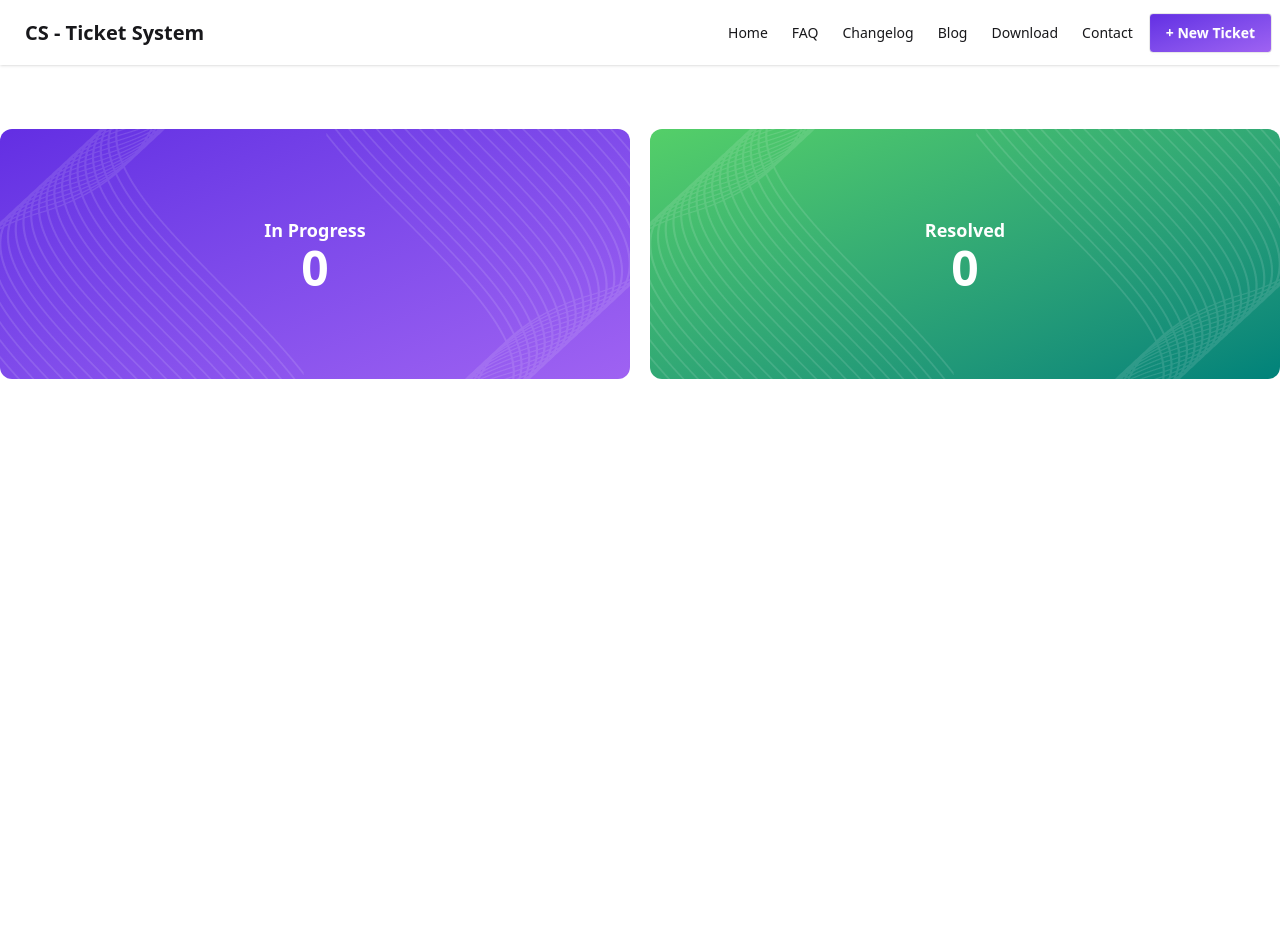
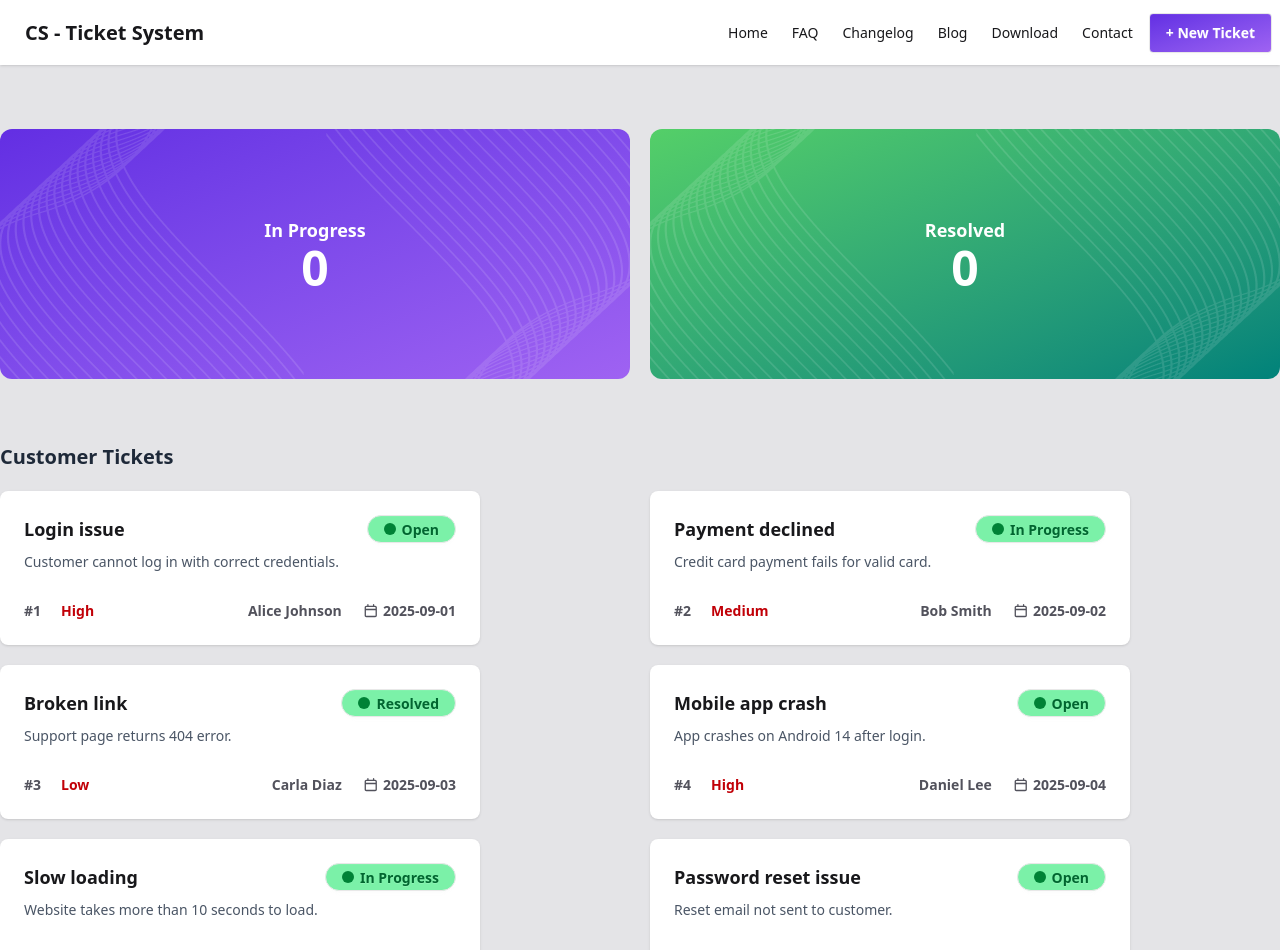
Before and after one commit to abubakar-arman/B12A07-customer-support-zone, a React (Vite) app: page / in a window 1280 px wide. Shown: the top 950 px of the page. Before the commit the page ends 800 px from the top, so only its background shows below. Built offline with nearby package versions, Linux system fonts and the light colour scheme.

Commit message:
Add Ticket section

```diff
--- a/package.json
+++ b/package.json
@@ -10,6 +10,10 @@
     "preview": "vite preview"
   },
   "dependencies": {
+    "@fortawesome/fontawesome-svg-core": "^7.0.1",
+    "@fortawesome/free-regular-svg-icons": "^7.0.1",
+    "@fortawesome/free-solid-svg-icons": "^7.0.1",
+    "@fortawesome/react-fontawesome": "^3.0.2",
     "@tailwindcss/vite": "^4.1.13",
     "react": "^19.1.1",
     "react-dom": "^19.1.1",
--- /dev/null
+++ b/public/data.json
@@ -0,0 +1,137 @@
+[
+  {
+    "id": 1,
+    "title": "Login issue",
+    "description": "Customer cannot log in with correct credentials.",
+    "customer": "Alice Johnson",
+    "priority": "High",
+    "status": "Open",
+    "createdAt": "2025-09-01T09:15:00Z"
+  },
+  {
+    "id": 2,
+    "title": "Payment declined",
+    "description": "Credit card payment fails for valid card.",
+    "customer": "Bob Smith",
+    "priority": "Medium",
+    "status": "In Progress",
+    "createdAt": "2025-09-02T11:20:00Z"
+  },
+  {
+    "id": 3,
+    "title": "Broken link",
+    "description": "Support page returns 404 error.",
+    "customer": "Carla Diaz",
+    "priority": "Low",
+    "status": "Resolved",
+    "createdAt": "2025-09-03T14:05:00Z"
+  },
+  {
+    "id": 4,
+    "title": "Mobile app crash",
+    "description": "App crashes on Android 14 after login.",
+    "customer": "Daniel Lee",
+    "priority": "High",
+    "status": "Open",
+    "createdAt": "2025-09-04T08:45:00Z"
+  },
+  {
+    "id": 5,
+    "title": "Slow loading",
+    "description": "Website takes more than 10 seconds to load.",
+    "customer": "Ella Green",
+    "priority": "Medium",
+    "status": "In Progress",
+    "createdAt": "2025-09-05T13:30:00Z"
+  },
+  {
+    "id": 6,
+    "title": "Password reset issue",
+    "description": "Reset email not sent to customer.",
+    "customer": "Frank Thomas",
+    "priority": "High",
+    "status": "Open",
+    "createdAt": "2025-09-06T10:10:00Z"
+  },
+  {
+    "id": 7,
+    "title": "Invoice error",
+    "description": "Incorrect billing amount on invoice.",
+    "customer": "Grace Williams",
+    "priority": "Medium",
+    "status": "Resolved",
+    "createdAt": "2025-09-07T16:25:00Z"
+  },
+  {
+    "id": 8,
+    "title": "Email notifications",
+    "description": "Customer not receiving email updates.",
+    "customer": "Henry Adams",
+    "priority": "Low",
+    "status": "In Progress",
+    "createdAt": "2025-09-08T12:40:00Z"
+  },
+  {
+    "id": 9,
+    "title": "Feature request",
+    "description": "Customer requested dark mode option.",
+    "customer": "Ivy Martinez",
+    "priority": "Low",
+    "status": "Open",
+    "createdAt": "2025-09-09T09:55:00Z"
+  },
+  {
+    "id": 10,
+    "title": "Refund request",
+    "description": "Customer requested refund for duplicate charge.",
+    "customer": "Jack Wilson",
+    "priority": "High",
+    "status": "Resolved",
+    "createdAt": "2025-09-10T15:15:00Z"
+  },
+  {
+    "id": 11,
+    "title": "Account locked",
+    "description": "Too many failed login attempts locked account.",
+    "customer": "Karen Brown",
+    "priority": "High",
+    "status": "In Progress",
+    "createdAt": "2025-09-11T07:50:00Z"
+  },
+  {
+    "id": 12,
+    "title": "UI bug",
+    "description": "Buttons overlap on small screen sizes.",
+    "customer": "Leo Zhang",
+    "priority": "Medium",
+    "status": "Open",
+    "createdAt": "2025-09-12T18:05:00Z"
+  },
+  {
+    "id": 13,
+    "title": "Shipping delay",
+    "description": "Order shipment delayed beyond estimated time.",
+    "customer": "Mia Chen",
+    "priority": "Medium",
+    "status": "Resolved",
+    "createdAt": "2025-09-13T11:35:00Z"
+  },
+  {
+    "id": 14,
+    "title": "Duplicate order",
+    "description": "Customer accidentally placed two identical orders.",
+    "customer": "Nathan Scott",
+    "priority": "Low",
+    "status": "Open",
+    "createdAt": "2025-09-14T14:55:00Z"
+  },
+  {
+    "id": 15,
+    "title": "Subscription cancellation",
+    "description": "Customer unable to cancel subscription online.",
+    "customer": "Olivia Perez",
+    "priority": "High",
+    "status": "In Progress",
+    "createdAt": "2025-09-15T09:25:00Z"
+  }
+]
--- a/src/App.jsx
+++ b/src/App.jsx
@@ -1,14 +1,31 @@
+import { use } from 'react';
 import './App.css'
 import Banner from './Components/Banner/Banner'
 import Navbar from './Components/Navbar/Navbar'
+import TicketSection from './Components/TicketSection/TicketSection';
 
+const fetchData = async () => {
+  try {
+    const res = await fetch('data.json');
+    return res.json()
+  } catch (err) {
+    console.error('Fetch error:', err)
+  }
+}
+
+const dataPromise = fetchData()
 
 function App() {
+  const data = use(dataPromise)
+
   return (
     <>
-      <Navbar></Navbar>
-      <div className='max-w-[1280px] lg:mx-auto mx-10'>
-        <Banner></Banner>
+    <div className='bg-zinc-200'>
+        <Navbar></Navbar>
+        <div className='max-w-[1280px] lg:mx-auto mx-10'>
+          <Banner></Banner>
+          <TicketSection data={data}></TicketSection>
+        </div>
       </div>
     </>
   )
--- /dev/null
+++ b/src/Components/TicketCard/TicketCard.jsx
@@ -0,0 +1,50 @@
+import React from 'react';
+import { FontAwesomeIcon } from '@fortawesome/react-fontawesome'
+import { faCalendar } from '@fortawesome/free-regular-svg-icons'
+
+
+// console.log(data)
+// {
+//   "id": 1,
+//   "title": "Login issue",
+//   "description": "Customer cannot log in with correct credentials.",
+//   "customer": "Alice Johnson",
+//   "priority": "High",
+//   "status": "Open",
+//   "createdAt": "2025-09-01T09:15:00Z"
+// },
+const TicketCard = ({ ticket }) => {
+    const {
+        id,
+        title,
+        description,
+        customer,
+        priority,
+        status,
+        createdAt
+    } = ticket
+    return (
+        <div className="ticket-card card bg-base-100 w-full lg:w-120 shadow-sm">
+            <div className="card-body">
+                <div className="top flex justify-between">
+                    <h4 className="card-title">{title}</h4>
+                    <button className="btn bg-green-300 rounded-full h-7 text-green-800"><span className='w-3 h-3 bg-green-700 rounded-full'></span>{status}</button>
+                </div>
+                <p className="middle text-gray-600">{description}</p>
+                <div className="bottom mt-5 font-semibold flex justify-between text-zinc-600">
+                    <div className='flex gap-5'>
+                        <p className="">#{id}</p>
+                        <p className="text-red-700">{priority}</p>
+                    </div>
+                    <div className='flex gap-5'>
+                        <p className="">{customer}</p>
+                        <p className=""><FontAwesomeIcon icon={faCalendar}></FontAwesomeIcon> {createdAt.split('T')[0]}</p>
+                    </div>
+                </div>
+
+            </div>
+        </div>
+    );
+};
+
+export default TicketCard;
--- /dev/null
+++ b/src/Components/TicketSection/TicketSection.jsx
@@ -0,0 +1,19 @@
+import React from 'react';
+import TicketCard from '../TicketCard/TicketCard';
+
+const TicketSection = ({data}) => {
+    return (
+        <div id="ticket-section" className="">
+            <h3 className="text-xl font-bold text-gray-800">Customer Tickets</h3>
+            <div id="ticket-container" className="grid grid-cols-1 lg:grid-cols-2 gap-5 mt-5">
+                {
+                    data.map(ticket => (
+                        <TicketCard ticket={ticket}></TicketCard>
+                    ))
+                }
+            </div>
+        </div>
+    );
+};
+
+export default TicketSection;
```
Also changed, not shown: 1 other file (tests, documents, lock files or other folders).
